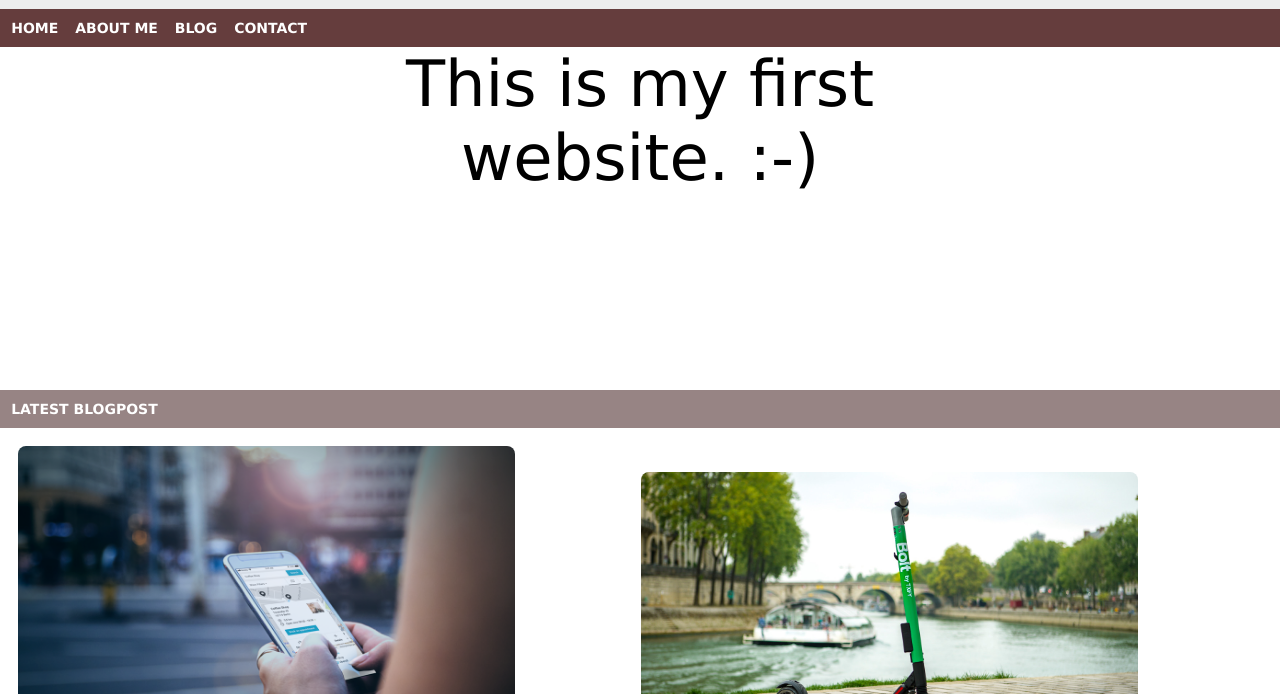
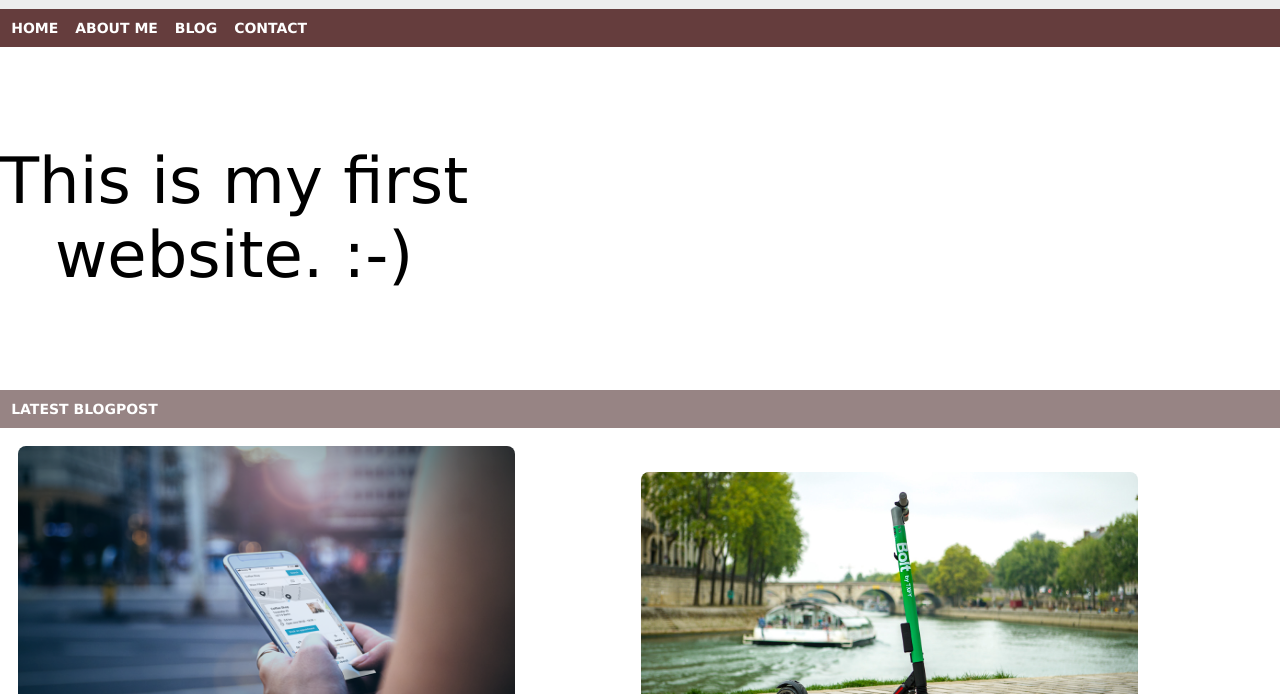
Before and after one commit to aphatcodefactory/FSWD70-AndreasHarasztosi-CodeReview-01, a plain HTML site: page index.html in a window 1280 px wide. Shown: the part 106-800 px from the top of the page. Drawn offline with Linux system fonts and the light colour scheme.

Commit message:
css file modified

```diff
--- a/css/main.css
+++ b/css/main.css
@@ -51,12 +51,15 @@ nav ul li a {
 }
 
 #sec1 {
+	display: table-cell;
+	vertical-align: middle;
 	width: 100%;
 	height: 21.43rem;
-	text-align: center;
 }
 
 #sec1 span {
+	display: inline-block;
+	text-align: center;
 	font-size: 4rem;
 }
 
```
